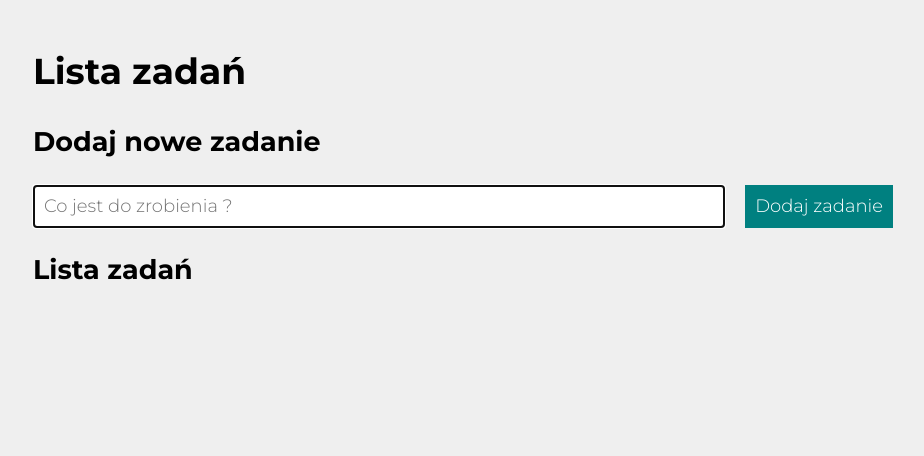
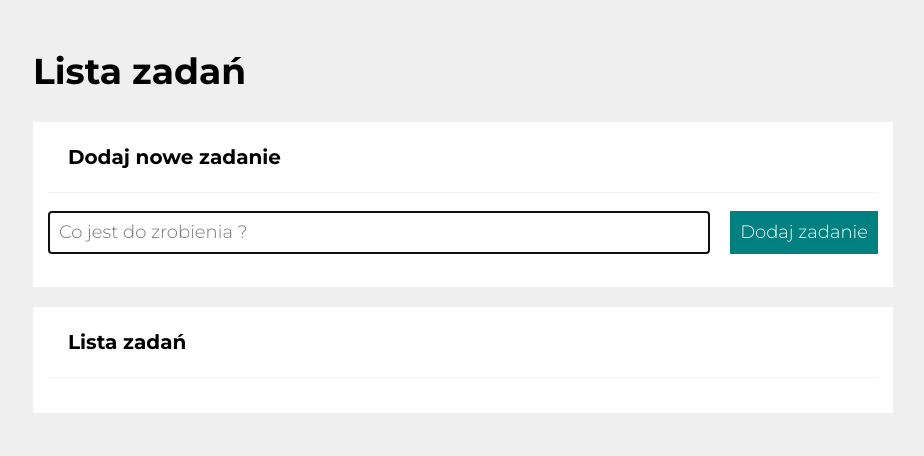
Before and after one commit to SlawekHups/Task-list, a plain HTML site: page index.html in a window 1280 px wide. Shown: the whole page, without its empty margins (177-1101 px from the left). Drawn offline with nearby package versions, Linux system fonts and the light colour scheme.

Commit message:
change of CSS style

```diff
--- a/index.html
+++ b/index.html
@@ -17,7 +17,7 @@
         integrity="sha512-NhSC1YmyruXifcj/KFRWoC561YpHpc5Jtzgvbuzx5VozKpWvQ+4nXhPdFgmx8xqexRcpAglTj9sIBWINXa8x5w=="
         crossorigin="anonymous" referrerpolicy="no-referrer" />
     <link href="css/style.css" rel="stylesheet">
-    <link href="css/conteiner.css" rel="stylesheet">
+    <link href="css/section.css" rel="stylesheet">
     <link href="css/form.css" rel="stylesheet">
     <link href="css/tasks.css" rel="stylesheet">
     <script defer src="js/script.js"></script>
```
